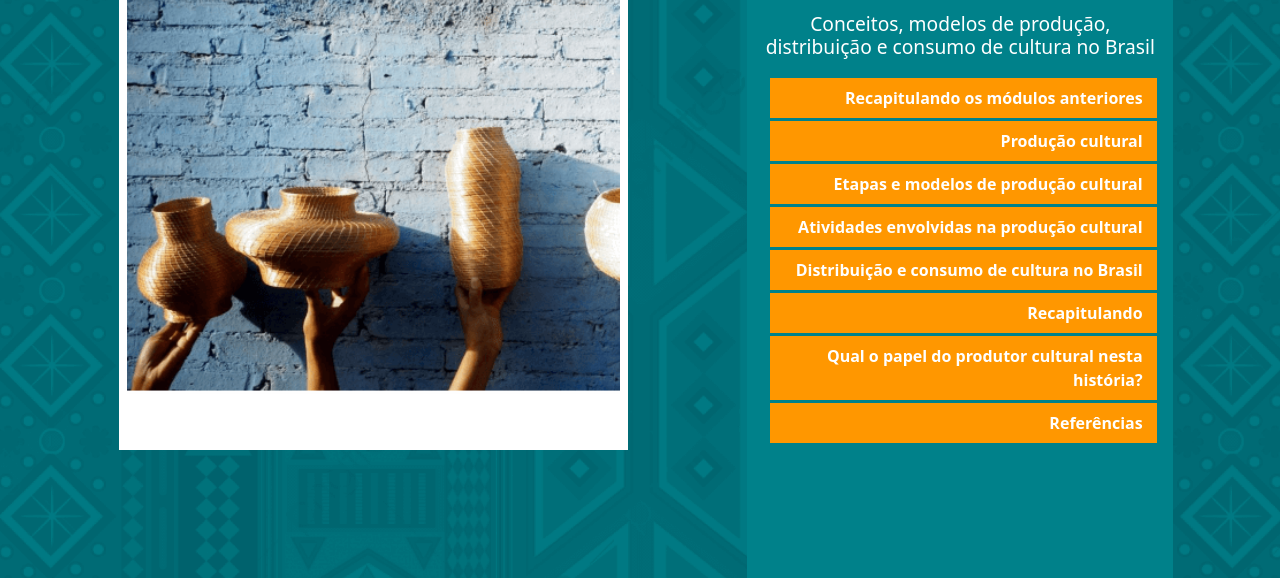
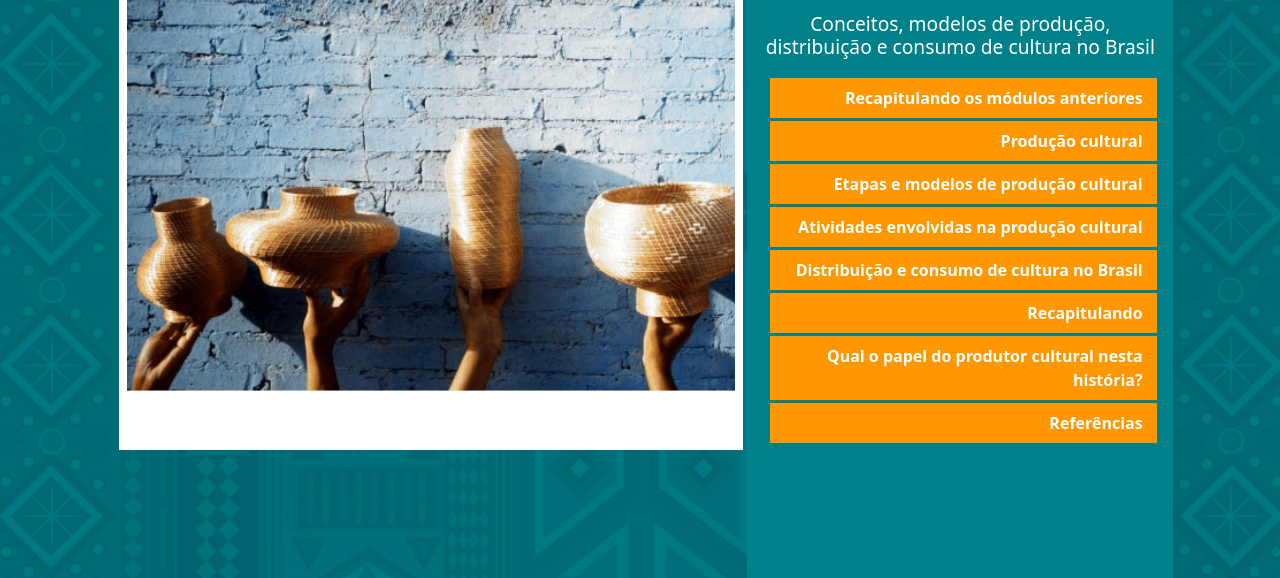
Before and after one commit to sesceja-senac/qppc-e01-m05, a plain HTML site: page index.html in a window 1280 px wide. Shown: the part 222-800 px from the top of the page. Drawn offline with Linux system fonts and the light colour scheme.

Commit message:
ajustado efeito no desktop

```diff
--- a/assets/inicial/inicial.css
+++ b/assets/inicial/inicial.css
@@ -72,6 +72,8 @@ nav ul{
     border: 8px solid white;
     border-bottom: 56px solid white;
     overflow: hidden;
+    width: fit-content;
+    background-color: white;
 }
 
 .imagens-titulo.bt01{
```
